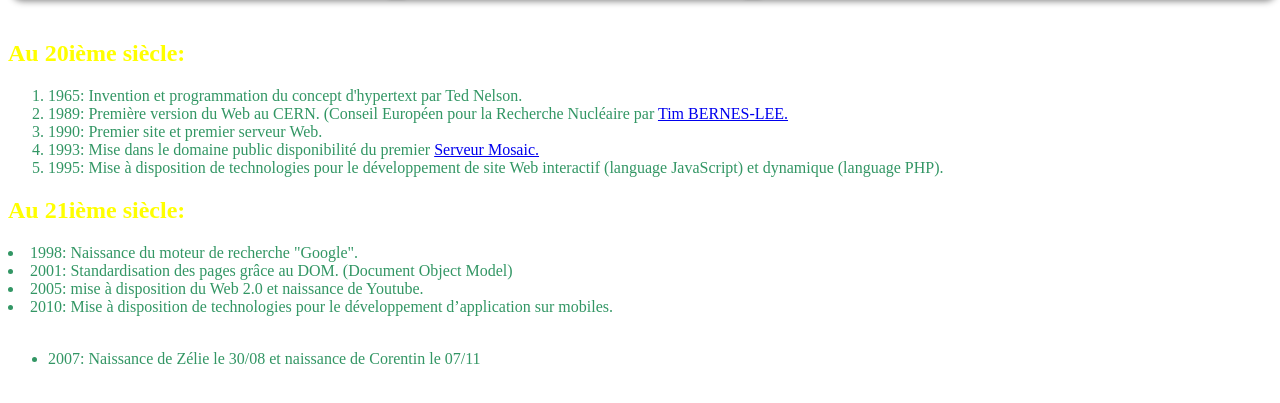
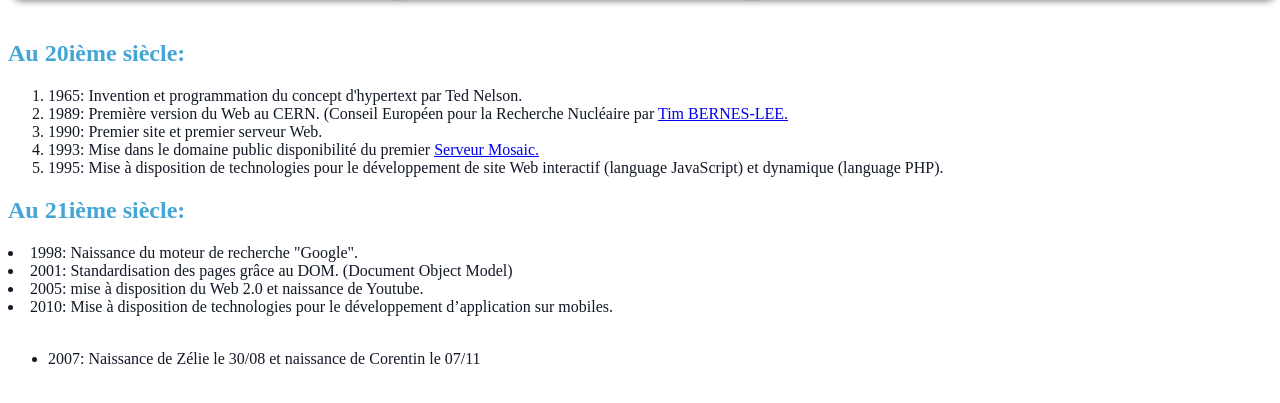
Before and after one commit to rixquli/les-grands-reperes-du-web-corentin-zelie, a plain HTML site: page index.html in a window 1280 px wide. Shown: the part 85-488 px from the top of the page. Drawn offline with Linux system fonts and the light colour scheme.

Commit message:
Update style.css

```diff
--- a/style.css
+++ b/style.css
@@ -1,6 +1,6 @@
 body {
   background: white;
-  background-image: url("fond de page.jpg");
+
   background-attachment: fixed;
   background-repeat: repeat;
 }
@@ -20,12 +20,12 @@ h1 {
   box-shadow: 4px 4px 7px grey;
 }
 h2 {
-  color: rgb(255, 255, 0);
+  color: #45a5d4;
   text-align: left;
   font-size: 1.5em;
 }
 li {
-  color: rgb(50, 150, 100);
+  color: rgb(17, 24, 38);
   text-align: justify;
   font-size: 100%;
 }
```
